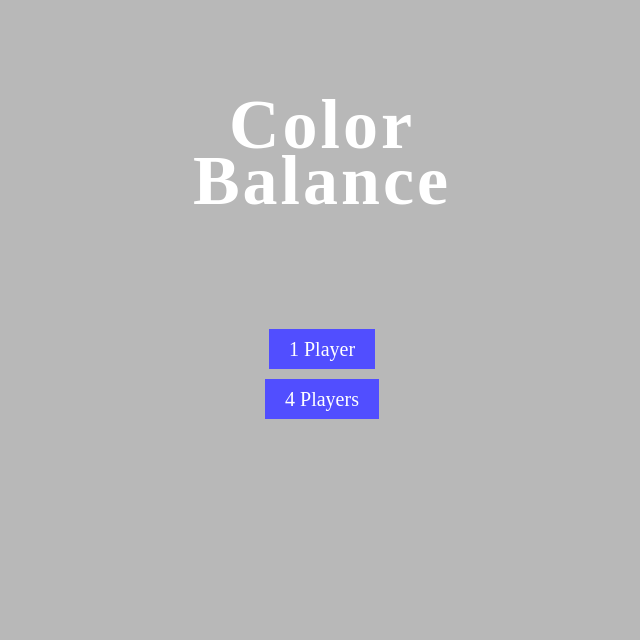
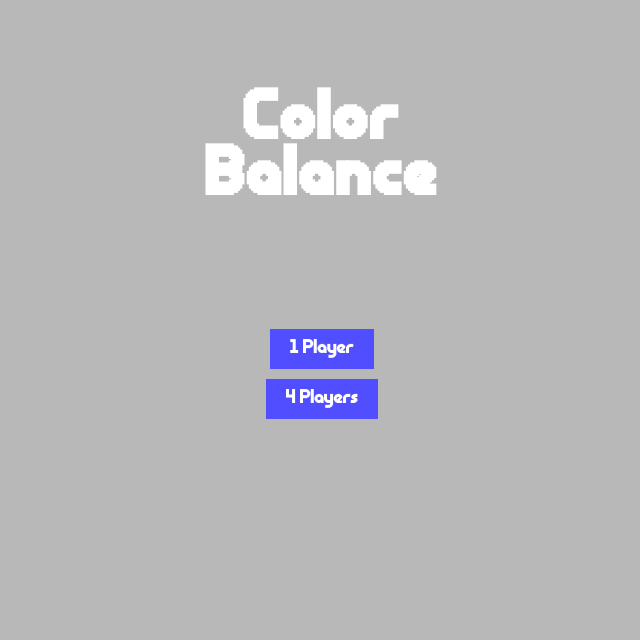
Before and after one commit to thephilwells/color-balance, a plain HTML site: page index.html in a window 1280 px wide. Shown: the part 160-800 px from the top of the page, without its empty margins (326-966 px from the left). Drawn offline with Linux system fonts and the light colour scheme.

Commit message:
added readme and font face

```diff
--- a/main.css
+++ b/main.css
@@ -1,3 +1,8 @@
+@font-face {
+  font-family: "Roundabout";
+  src: url("/ChevyRay\ -\ Roundabout.ttf") format("truetype");
+}
+
 html {
   --bc: #b8b8b8;
   --bc-l: #b8b8b8;
@@ -11,7 +16,7 @@ html {
 
 body {
   background: var(--bc);
-  font: normal normal 1rem/1 "ChevyRay - Roundabout";
+  font: normal normal 1rem/1 "Roundabout";
   -webkit-font-smoothing: antialiased;
   height: 100vh;
   display: flex;
@@ -143,7 +148,7 @@ canvas {
 p {
   margin-bottom: 5px;
   color: var(--text-light);
-  font-family: "ChevyRay - Roundabout";
+  font-family: "Roundabout";
   font-size: 20px;
 }
 
```
